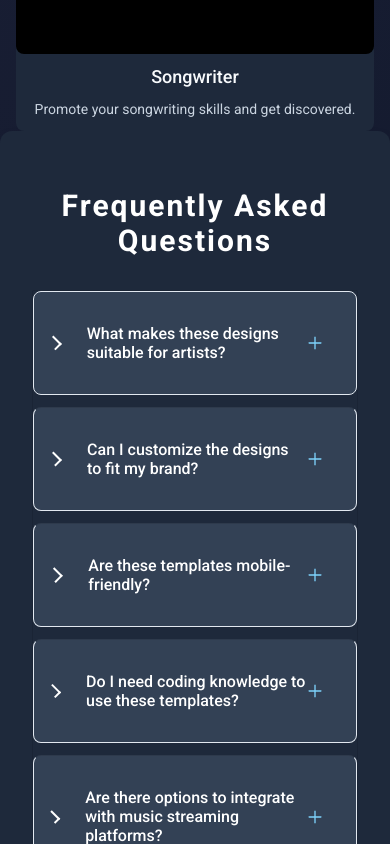
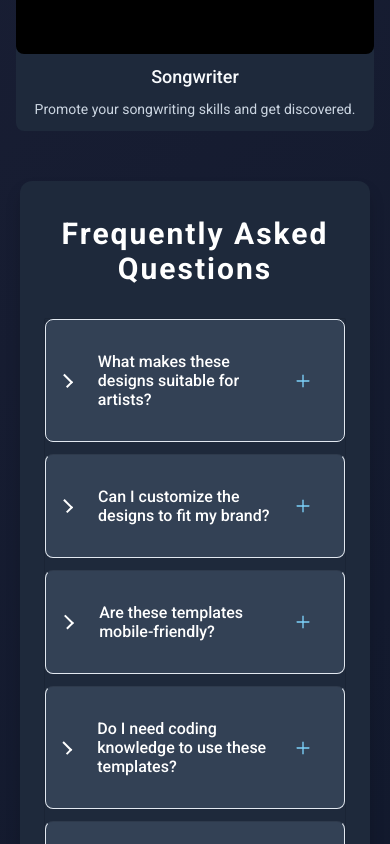
Before and after one commit to Nysonn/t3chwrapped, a React (Vite) app: page /designs in a window 390 px wide. Shown: the part 2800-3644 px from the top of the page. Built offline with nearby package versions, Linux system fonts and the light colour scheme.

Commit message:
faq section addition styles

```diff
--- a/src/components/sections/FAQ/Faq.css
+++ b/src/components/sections/FAQ/Faq.css
@@ -4,6 +4,7 @@
     padding: var(--spacing-2xl) var(--spacing-lg);
     border-radius: var(--radius-lg);
     box-shadow: var(--shadow-lg);
+    margin : 100px;
   }
 
   .faq-section .section-title {
@@ -15,7 +16,7 @@
   }
 
   /* Accordion Styles */
-  .accordion__item {
+.accordion__item {
     background-color: var(--primary-300);
     border: 1px solid var(--neutral-300);
     border-radius: var(--radius-md);
@@ -35,8 +36,8 @@
 
   .accordion__button {
     display: flex;
-    justify-content: space-between;
     align-items: center;
+    justify-content: flex-start; /* Align everything to the left */
     background: none;
     border: none;
     font-size: var(--fs-lg);
@@ -49,19 +50,25 @@
   }
 
   .accordion__button:hover {
-    color: var(--accent-200);
-    background-color: var(--primary-400);
+    color: var(--neutral-400);
+    background : none;
   }
 
   .accordion-header {
     display: flex;
-    justify-content: space-between;
     align-items: center;
     padding: var(--spacing-md);
+    gap: var(--spacing-md); /* Space between the question and icons */
   }
 
+  .accordion-header span {
+    flex-grow: 1; /* Take up available space so the icons stay on the right */
+  }
+
+  /* Icon Styles */
   .accordion-icon {
     display: flex;
+    align-items: center;
     gap: var(--spacing-xs);
   }
 
@@ -79,11 +86,11 @@
   }
 
   /* Active Accordion Icon State */
-  .accordion__item--expanded .icon-plus {
+  .accordion__item--active .icon-plus {
     display: none;
   }
 
-  .accordion__item--expanded .icon-minus {
+  .accordion__item--active .icon-minus {
     display: inline-block;
   }
 
@@ -96,6 +103,20 @@
     font-size: var(--fs-base);
     border-top: 1px solid var(--neutral-300);
     animation: fadeIn var(--transition-default);
+  }
+
+  /* Icon Styles */
+.accordion-icon .icon-plus {
+    color: var(--accent-200);
+    font-size: var(--fs-xl);
+    transition: transform var(--transition-fast);
+  }
+
+  .accordion-icon .icon-minus {
+    color: var(--accent-300);
+    font-size: var(--fs-xl);
+    display: none; /* Initially hidden */
+    transition: transform var(--transition-fast);
   }
 
   /* Animation */
@@ -113,7 +134,8 @@
   /* Responsive Design */
   @media (max-width: 768px) {
     .faq-section {
-      padding: var(--spacing-xl);
+        padding-top : 10px;
+        margin : 50px 20px auto;
     }
 
     .accordion__button {
--- a/src/components/sections/FAQ/Faq.jsx
+++ b/src/components/sections/FAQ/Faq.jsx
@@ -18,7 +18,7 @@ export default function FAQSection() {
         <h2 className="section-title">Frequently Asked Questions</h2>
         <Accordion allowZeroExpanded>
           {faqData.map((item, index) => (
-            <AccordionItem key={index}>
+            <AccordionItem key={index} className="accordion__item">
               <AccordionItemHeading>
                 <AccordionItemButton>
                   <div className="accordion-header">
```
